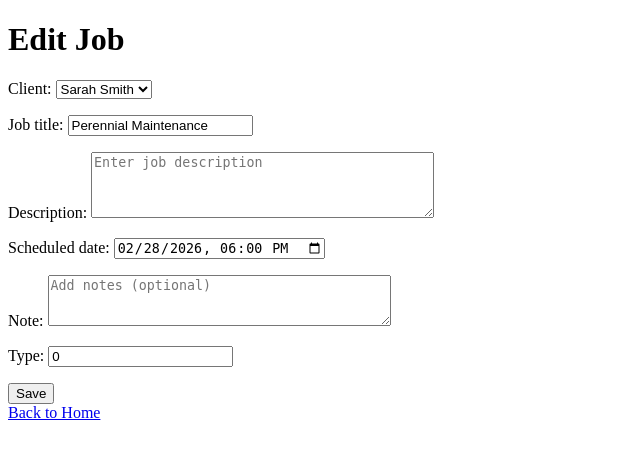
After one commit to mnasif3/Group3_Python-Final-Project, a Django app: page /edit-job/2/ in a window 1280 px wide. The commit adds this page. Shown: the top 459 px of the page, without its empty margins (0-640 px from the left). Run offline with Django 5.2, Linux system fonts and the light colour scheme; data comes from the database, SQL or seed files in the repository; both versions use the stored data as it was after the commit.

Commit message:
edit forms

```diff
--- a/paragon_scheduler/scheduler/forms.py
+++ b/paragon_scheduler/scheduler/forms.py
@@ -19,7 +19,7 @@ class ClientForm(forms.ModelForm):
             }),
             'phone_number': forms.TextInput(attrs={
                 'class': 'form-control',
-                'placeholder': 'Enter phone number (optional)'
+                'placeholder': 'Enter phone number'
             }),
         }
 
@@ -40,7 +40,7 @@ class JobForm(forms.ModelForm):
             }),
             'description': forms.Textarea(attrs={
                 'class': 'form-control',
-                'placeholder': 'Enter job description (optional)',
+                'placeholder': 'Enter job description',
                 'rows': 4
             }),
             'scheduled_date': forms.DateTimeInput(attrs={
--- a/paragon_scheduler/scheduler/models.py
+++ b/paragon_scheduler/scheduler/models.py
@@ -3,8 +3,8 @@ from django.db import models
 # Create your models here.
 class Client(models.Model):
     name = models.CharField(max_length=100)
-    email = models.EmailField(unique=True)
-    phone_number = models.CharField(max_length=20, blank=True)
+    email = models.EmailField(blank=True)
+    phone_number = models.CharField(max_length=10, blank=True)
 
     def __str__(self):
         return self.name
--- /dev/null
+++ b/paragon_scheduler/scheduler/templates/scheduler/edit_job.html
@@ -0,0 +1,19 @@
+<!DOCTYPE html>
+<html>
+<head>
+    <title>Edit Job</title>
+</head>
+<body>
+
+<h1>Edit Job</h1>
+
+<form method="post">
+    {% csrf_token %}
+    {{ form.as_p }}
+    <button type="submit">Save</button>
+</form>
+
+<a href="/">Back to Home</a>
+
+</body>
+</html>
--- a/paragon_scheduler/scheduler/urls.py
+++ b/paragon_scheduler/scheduler/urls.py
@@ -4,6 +4,8 @@ from . import views
 urlpatterns = [
     path('', views.home, name='home'),
     path('add-client/', views.add_client, name='add_client'),
+    path('edit-client/<int:client_id>/', views.edit_client, name='edit_client'),
     path('add-job/', views.add_job, name='add_job'),
-    #path('schedule/', views.schedule_job, name='schedule_job'),
+    path('edit-job/<int:job_id>/', views.edit_job, name='edit_job'),
+    path('schedule/', views.schedule, name='schedule'),
 ]
--- a/paragon_scheduler/scheduler/views.py
+++ b/paragon_scheduler/scheduler/views.py
@@ -1,7 +1,4 @@
-from django.shortcuts import render
-
-# Create your views here.
-from django.shortcuts import render, redirect
+from django.shortcuts import render, redirect, get_object_or_404
 from .models import Client, Job, Scheduler
 from .forms import ClientForm, JobForm
 
@@ -27,6 +24,17 @@ def add_client(request):
         form = ClientForm()
     return render(request, 'scheduler/add_client.html', {'form': form})
 
+def edit_client(request, client_id):
+    client = get_object_or_404(Client, id=client_id)
+    if request.method == 'POST':
+        form = ClientForm(request.POST, instance=client)
+        if form.is_valid():
+            form.save()
+            return redirect('home')
+    else:
+        form = ClientForm(instance=client)
+    return render(request, 'scheduler/edit_client.html', {'form': form, 'client': client})
+
 def add_job(request):
     if request.method == 'POST':
         form = JobForm(request.POST)
@@ -36,3 +44,18 @@ def add_job(request):
     else:
         form = JobForm()
     return render(request, 'scheduler/add_job.html', {'form': form})
+
+def edit_job(request, job_id):
+    job = get_object_or_404(Job, id=job_id)
+    if request.method == 'POST':
+        form = JobForm(request.POST, instance=job)
+        if form.is_valid():
+            form.save()
+            return redirect('home')
+    else:
+        form = JobForm(instance=job)
+    return render(request, 'scheduler/edit_job.html', {'form': form, 'job': job})
+
+def schedule(request):
+    # Placeholder for scheduling logic
+    return render(request, 'scheduler/schedule.html')
```
Also changed, not shown: paragon_scheduler/scheduler/templates/scheduler/edit_client.html (added, +19 -0 lines), paragon_scheduler/scheduler/templates/scheduler/home.html (+7 -3 lines), paragon_scheduler/db.sqlite3, paragon_scheduler/scheduler/templates/scheduler/schedule.html (added).
